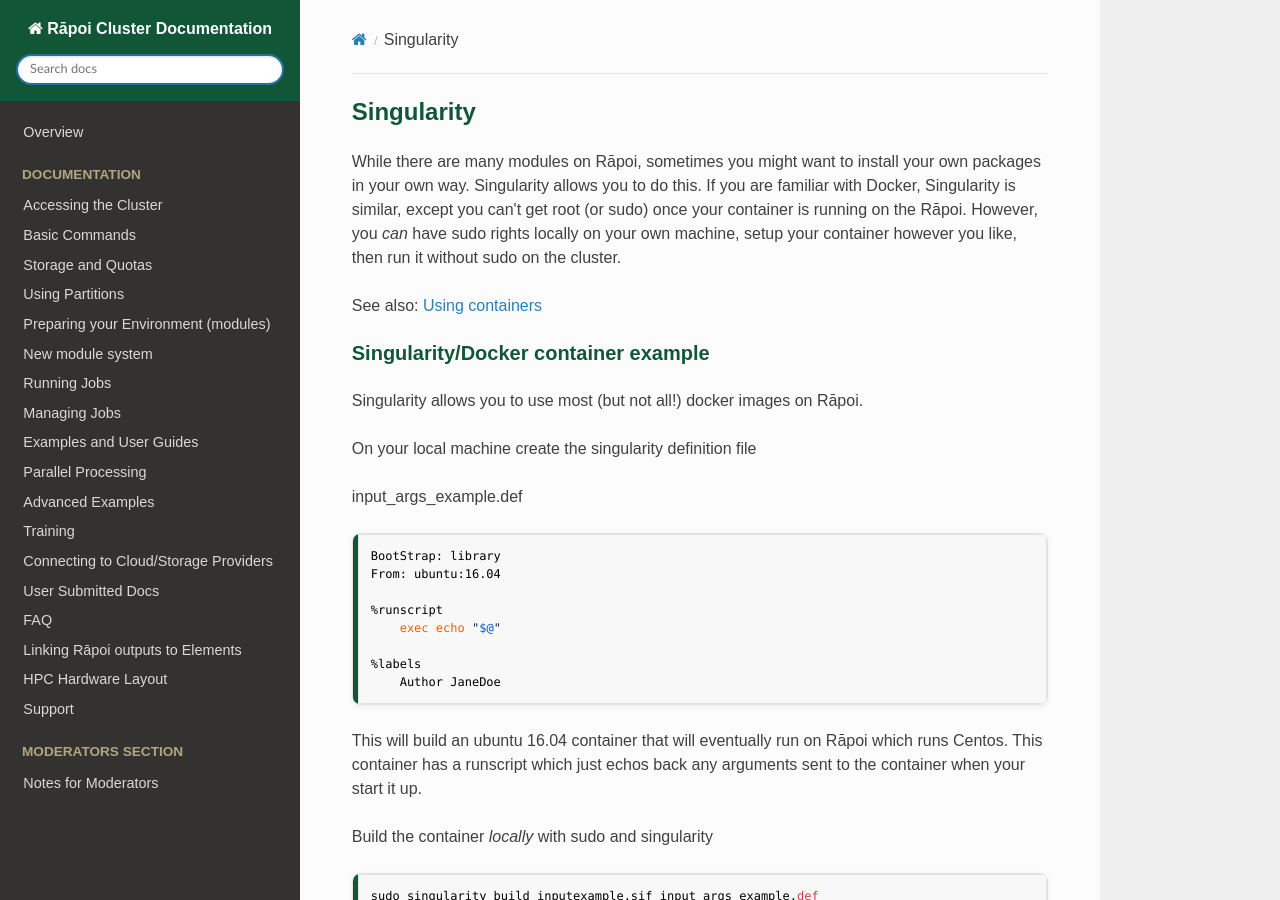
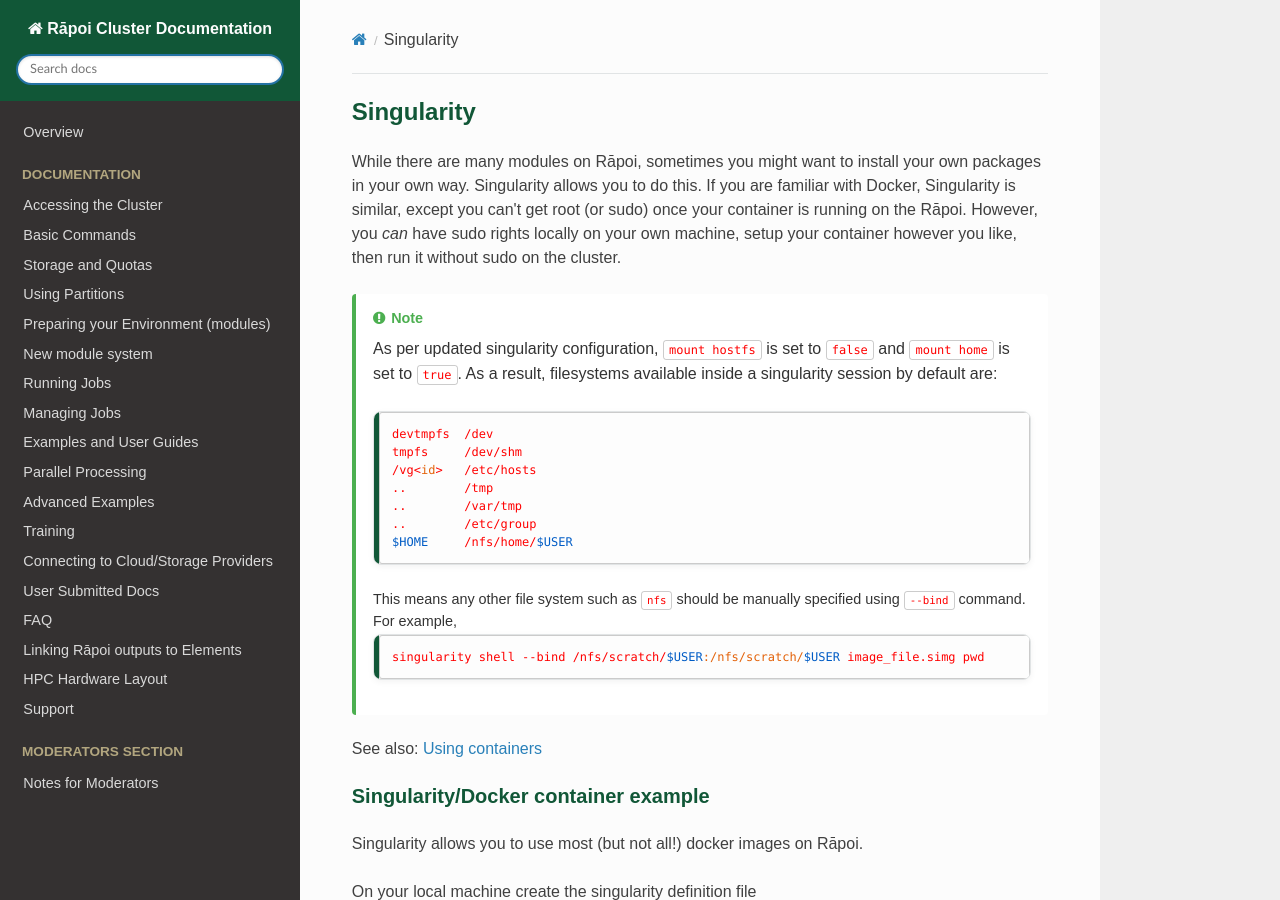
Before and after one commit to vuw-research-computing/raapoi-docs, an MkDocs documentation site: the page built from docs/examples/Singularity.md, in a window 1280 px wide and 900 px high. Built offline with MkDocs 1.6.1, drawn with Linux system fonts in a browser that asks for light colours; nearby versions of some CDN libraries; some web fonts are replaced; a script that is not in the unit is left out.

Commit message:
Update singularity instructions
Singularity configuration updated on the cluster to not mount host fs by default

````diff
--- a/docs/examples/Singularity.md
+++ b/docs/examples/Singularity.md
@@ -1,6 +1,22 @@
 ## Singularity
 
 While there are many modules on Rāpoi, sometimes you might want to install your own packages in your own way.  Singularity allows you to do this.  If you are familiar with Docker, Singularity is similar, except you can't get root (or sudo) once your container is running on the Rāpoi.  However, you *can* have sudo rights locally on your own machine, setup your container however you like, then run it without sudo on the cluster.
+
+!!! Note
+    As per updated singularity configuration, `mount hostfs` is set to `false` and `mount home` is set to `true`. As a result, filesystems available inside a singularity session by default are:
+    ```
+    devtmpfs  /dev
+    tmpfs     /dev/shm
+    /vg<id>   /etc/hosts
+    ..        /tmp
+    ..        /var/tmp
+    ..        /etc/group
+    $HOME     /nfs/home/$USER
+    ```
+    This means any other file system such as `nfs` should be manually specified using `--bind` command. For example,
+    ```
+    singularity shell --bind /nfs/scratch/$USER:/nfs/scratch/$USER image_file.simg pwd
+    ```
 
 See also: [Using containers](../advanced/containers.md)
 
````
